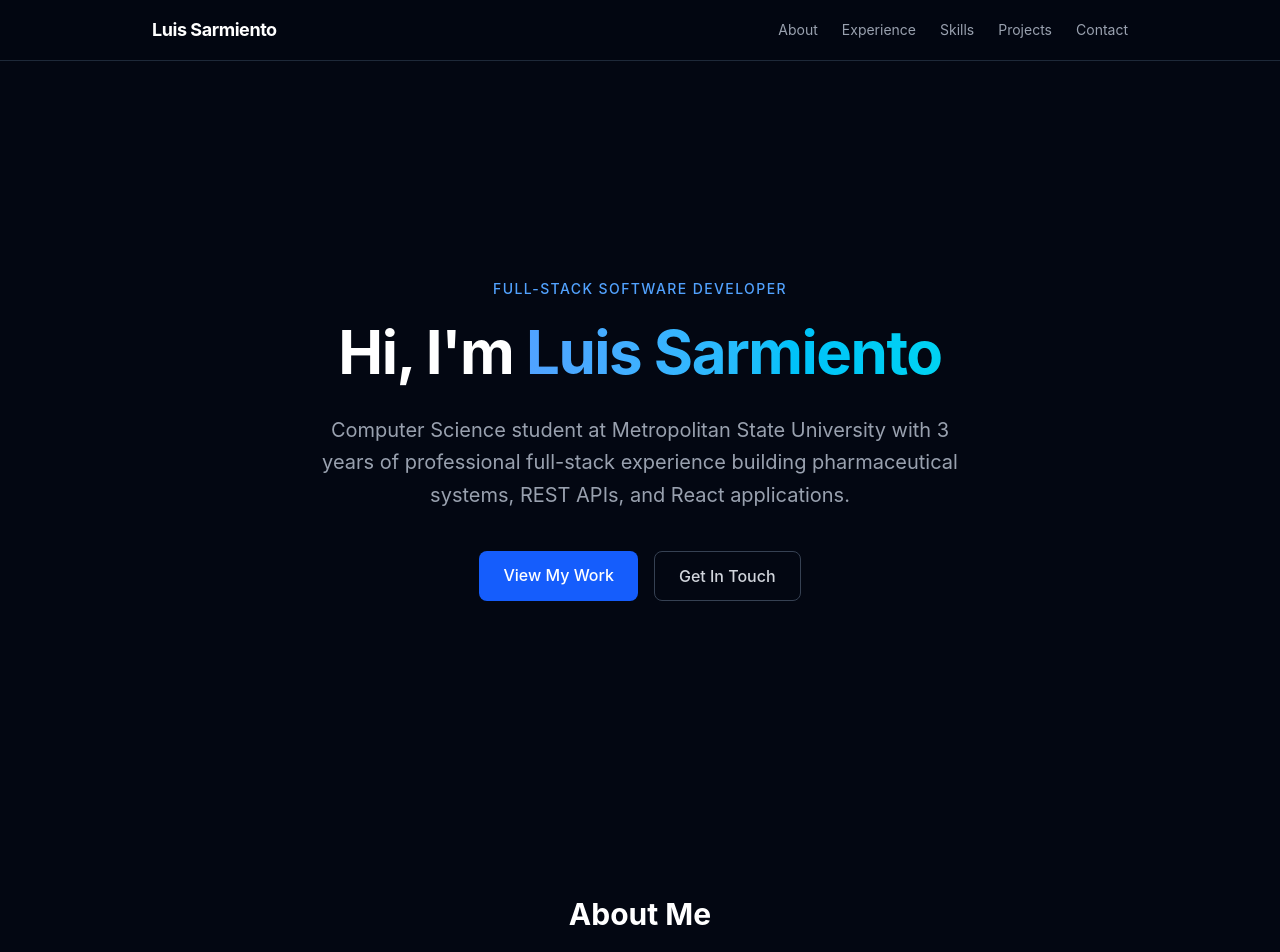
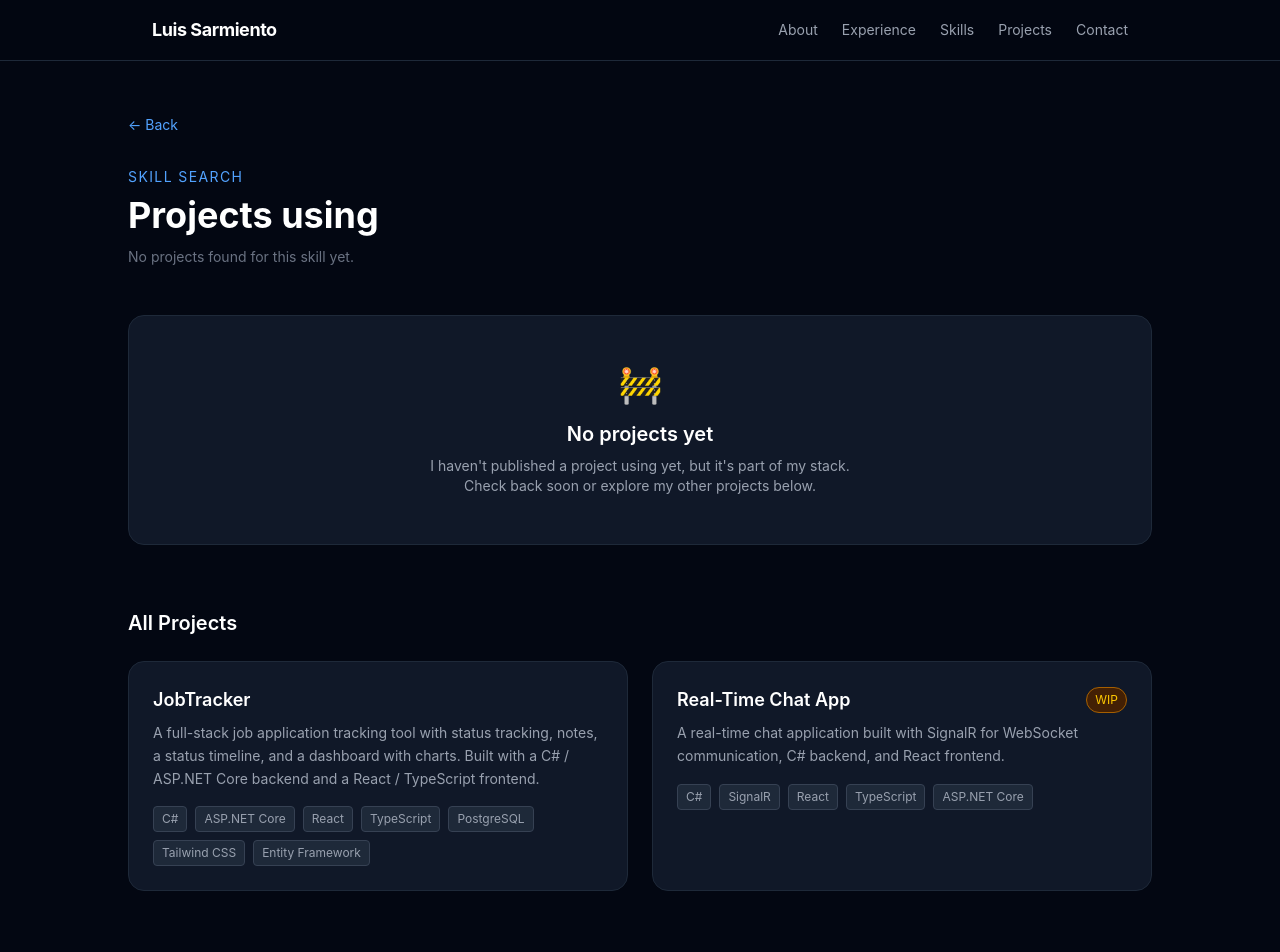
Before and after one commit to lsarm38/portfolio, a React app: page /projects in a window 1280 px wide. Shown: the top 952 px of the page. Built offline with nearby package versions, Linux system fonts and the light colour scheme; the HTML template or start-up script is replaced by a standard one.

Commit message:
feat: add skill-based project search with WIP state

```diff
--- a/src/App.tsx
+++ b/src/App.tsx
@@ -1,3 +1,4 @@
+import { Routes, Route } from "react-router-dom";
 import Navbar from "./components/Navbar";
 import Hero from "./components/Hero";
 import About from "./components/About";
@@ -5,17 +6,29 @@ import Experience from "./components/Experience";
 import Skills from "./components/Skills";
 import Projects from "./components/Projects";
 import Contact from "./components/Contact";
+import ProjectSearch from "./pages/ProjectSearch";
 
-function App() {
+function Home() {
   return (
-    <div className="bg-gray-950 text-white min-h-screen">
-      <Navbar />
+    <>
       <Hero />
       <About />
       <Experience />
       <Skills />
       <Projects />
       <Contact />
+    </>
+  );
+}
+
+function App() {
+  return (
+    <div className="bg-gray-950 text-white min-h-screen">
+      <Navbar />
+      <Routes>
+        <Route path="/" element={<Home />} />
+        <Route path="/projects" element={<ProjectSearch />} />
+      </Routes>
     </div>
   );
 }
--- a/src/components/Projects.tsx
+++ b/src/components/Projects.tsx
@@ -1,32 +1,9 @@
-const projects = [
-  {
-    title: "JobTracker",
-    description:
-      "A full-stack job application tracking tool with status tracking, notes, a status timeline, and a dashboard with charts. Built with a C# / ASP.NET Core backend and a React / TypeScript frontend.",
-    stack: [
-      "C#",
-      "ASP.NET Core",
-      "React",
-      "TypeScript",
-      "PostgreSQL",
-      "Tailwind CSS",
-    ],
-    demo: "https://job-tracker-rose-psi.vercel.app",
-    github: "https://github.com/lsarm38/JobTracker",
-    live: true,
-  },
-  {
-    title: "Real-Time Chat App",
-    description:
-      "A real-time chat application built with SignalR for WebSocket communication, C# backend, and React frontend. Coming soon.",
-    stack: ["C#", "SignalR", "React", "TypeScript"],
-    demo: "",
-    github: "",
-    live: false,
-  },
-];
+import { useNavigate } from "react-router-dom";
+import { projects } from "../data/projects";
 
 export default function Projects() {
+  const navigate = useNavigate();
+
   return (
     <section id="projects" className="py-24 px-6 bg-gray-900/50">
       <div className="max-w-5xl mx-auto">
@@ -42,9 +19,14 @@ export default function Projects() {
                   <h3 className="text-lg font-semibold text-white">
                     {project.title}
                   </h3>
-                  {project.live && (
+                  {project.live && !project.wip && (
                     <span className="text-xs px-2 py-1 rounded-full bg-green-950 border border-green-700 text-green-400">
                       Live
+                    </span>
+                  )}
+                  {project.wip && (
+                    <span className="text-xs px-2 py-1 rounded-full bg-yellow-950 border border-yellow-700 text-yellow-400">
+                      WIP
                     </span>
                   )}
                 </div>
@@ -53,12 +35,15 @@ export default function Projects() {
                 </p>
                 <div className="flex flex-wrap gap-2 mb-6">
                   {project.stack.map((tech) => (
-                    <span
+                    <button
                       key={tech}
-                      className="px-2 py-1 bg-gray-800 border border-gray-700 rounded text-xs text-gray-400"
+                      onClick={() =>
+                        navigate(`/projects?skill=${encodeURIComponent(tech)}`)
+                      }
+                      className="px-2 py-1 bg-gray-800 border border-gray-700 hover:border-blue-500 hover:text-blue-400 rounded text-xs text-gray-400 transition-colors cursor-pointer"
                     >
                       {tech}
-                    </span>
+                    </button>
                   ))}
                 </div>
               </div>
@@ -83,7 +68,7 @@ export default function Projects() {
                     GitHub
                   </a>
                 )}
-                {!project.live && (
+                {project.wip && (
                   <span className="flex-1 text-center px-4 py-2 border border-gray-800 text-gray-600 text-sm font-medium rounded-lg">
                     Coming Soon
                   </span>
--- a/src/components/Skills.tsx
+++ b/src/components/Skills.tsx
@@ -1,3 +1,5 @@
+import { useNavigate } from "react-router-dom";
+
 const skillGroups = [
   {
     category: "Languages",
@@ -9,7 +11,7 @@ const skillGroups = [
   },
   {
     category: "Backend",
-    skills: ["ASP.NET Core", "Entity Framework Core", "REST APIs"],
+    skills: ["ASP.NET Core", "Entity Framework", "REST APIs"],
   },
   {
     category: "Data & Cloud",
@@ -29,6 +31,8 @@ const skillGroups = [
 ];
 
 export default function Skills() {
+  const navigate = useNavigate();
+
   return (
     <section id="skills" className="py-24 px-6">
       <div className="max-w-5xl mx-auto">
@@ -44,12 +48,15 @@ export default function Skills() {
               </h3>
               <div className="flex flex-wrap gap-2">
                 {group.skills.map((skill) => (
-                  <span
+                  <button
                     key={skill}
-                    className="px-3 py-1.5 bg-gray-800 border border-gray-700 rounded-lg text-sm text-gray-300"
+                    onClick={() =>
+                      navigate(`/projects?skill=${encodeURIComponent(skill)}`)
+                    }
+                    className="px-3 py-1.5 bg-gray-800 border border-gray-700 hover:border-blue-500 hover:text-blue-400 rounded-lg text-sm text-gray-300 transition-colors cursor-pointer"
                   >
                     {skill}
-                  </span>
+                  </button>
                 ))}
               </div>
             </div>
--- /dev/null
+++ b/src/data/projects.ts
@@ -0,0 +1,44 @@
+export interface Project {
+  title: string;
+  description: string;
+  stack: string[];
+  demo: string;
+  github: string;
+  live: boolean;
+  wip: boolean;
+}
+
+export const projects: Project[] = [
+  {
+    title: "JobTracker",
+    description:
+      "A full-stack job application tracking tool with status tracking, notes, a status timeline, and a dashboard with charts. Built with a C# / ASP.NET Core backend and a React / TypeScript frontend.",
+    stack: [
+      "C#",
+      "ASP.NET Core",
+      "React",
+      "TypeScript",
+      "PostgreSQL",
+      "Tailwind CSS",
+      "Entity Framework",
+    ],
+    demo: "https://job-tracker-rose-psi.vercel.app",
+    github: "https://github.com/lsarm38/JobTracker",
+    live: true,
+    wip: false,
+  },
+  {
+    title: "Real-Time Chat App",
+    description:
+      "A real-time chat application built with SignalR for WebSocket communication, C# backend, and React frontend.",
+    stack: ["C#", "SignalR", "React", "TypeScript", "ASP.NET Core"],
+    demo: "",
+    github: "",
+    live: false,
+    wip: true,
+  },
+];
+
+export const allSkills = Array.from(
+  new Set(projects.flatMap((p) => p.stack)),
+).sort();
--- a/src/main.tsx
+++ b/src/main.tsx
@@ -1,10 +1,13 @@
 import { StrictMode } from "react";
 import { createRoot } from "react-dom/client";
+import { BrowserRouter } from "react-router-dom";
 import "./index.css";
 import App from "./App.tsx";
 
 createRoot(document.getElementById("root")!).render(
   <StrictMode>
-    <App />
+    <BrowserRouter>
+      <App />
+    </BrowserRouter>
   </StrictMode>,
 );
--- /dev/null
+++ b/src/pages/ProjectSearch.tsx
@@ -0,0 +1,181 @@
+import { useSearchParams, useNavigate } from "react-router-dom";
+import { projects } from "../data/projects";
+
+export default function ProjectSearch() {
+  const [searchParams] = useSearchParams();
+  const navigate = useNavigate();
+  const skill = searchParams.get("skill") ?? "";
+
+  const matched = projects.filter((p) =>
+    p.stack.some((s) => s.toLowerCase() === skill.toLowerCase()),
+  );
+
+  return (
+    <div className="min-h-screen pt-28 pb-24 px-6">
+      <div className="max-w-5xl mx-auto">
+        {/* Header */}
+        <button
+          onClick={() => navigate(-1)}
+          className="text-sm text-blue-400 hover:text-blue-300 mb-8 inline-block transition-colors"
+        >
+          ← Back
+        </button>
+
+        <div className="mb-12">
+          <p className="text-blue-400 text-sm uppercase tracking-widest mb-2">
+            Skill Search
+          </p>
+          <h1 className="text-4xl font-bold">
+            Projects using{" "}
+            <span className="text-transparent bg-clip-text bg-gradient-to-r from-blue-400 to-cyan-400">
+              {skill}
+            </span>
+          </h1>
+          <p className="text-gray-500 mt-3 text-sm">
+            {matched.length === 0
+              ? "No projects found for this skill yet."
+              : `${matched.length} project${matched.length > 1 ? "s" : ""} found`}
+          </p>
+        </div>
+
+        {/* Results */}
+        {matched.length > 0 ? (
+          <div className="grid md:grid-cols-2 gap-6 mb-16">
+            {matched.map((project) => (
+              <div
+                key={project.title}
+                className="bg-gray-900 border border-gray-800 rounded-2xl p-6 flex flex-col justify-between"
+              >
+                <div>
+                  <div className="flex items-center justify-between mb-3">
+                    <h3 className="text-lg font-semibold text-white">
+                      {project.title}
+                    </h3>
+                    {project.live && !project.wip && (
+                      <span className="text-xs px-2 py-1 rounded-full bg-green-950 border border-green-700 text-green-400">
+                        Live
+                      </span>
+                    )}
+                    {project.wip && (
+                      <span className="text-xs px-2 py-1 rounded-full bg-yellow-950 border border-yellow-700 text-yellow-400">
+                        WIP
+                      </span>
+                    )}
+                  </div>
+                  <p className="text-gray-400 text-sm leading-relaxed mb-4">
+                    {project.description}
+                  </p>
+                  <div className="flex flex-wrap gap-2 mb-6">
+                    {project.stack.map((tech) => (
+                      <button
+                        key={tech}
+                        onClick={() =>
+                          navigate(
+                            `/projects?skill=${encodeURIComponent(tech)}`,
+                          )
+                        }
+                        className={`px-2 py-1 rounded text-xs border transition-colors cursor-pointer ${
+                          tech.toLowerCase() === skill.toLowerCase()
+                            ? "bg-blue-950 border-blue-500 text-blue-400"
+                            : "bg-gray-800 border-gray-700 hover:border-blue-500 hover:text-blue-400 text-gray-400"
+                        }`}
+                      >
+                        {tech}
+                      </button>
+                    ))}
+                  </div>
+                </div>
+                <div className="flex gap-3">
+                  {project.demo && (
+                    <a
+                      href={project.demo}
+                      target="_blank"
+                      rel="noopener noreferrer"
+                      className="flex-1 text-center px-4 py-2 bg-blue-600 hover:bg-blue-500 text-white text-sm font-medium rounded-lg transition-colors"
+                    >
+                      Live Demo
+                    </a>
+                  )}
+                  {project.github && (
+                    <a
+                      href={project.github}
+                      target="_blank"
+                      rel="noopener noreferrer"
+                      className="flex-1 text-center px-4 py-2 border border-gray-700 hover:border-gray-500 text-gray-300 hover:text-white text-sm font-medium rounded-lg transition-colors"
+                    >
+                      GitHub
+                    </a>
+                  )}
+                  {project.wip && (
+                    <span className="flex-1 text-center px-4 py-2 border border-gray-800 text-gray-600 text-sm font-medium rounded-lg">
+                      Coming Soon
+                    </span>
+                  )}
+                </div>
+              </div>
+            ))}
+          </div>
+        ) : (
+          /* No results / WIP state */
+          <div className="bg-gray-900 border border-gray-800 rounded-2xl p-12 text-center mb-16">
+            <p className="text-4xl mb-4">🚧</p>
+            <h2 className="text-xl font-semibold text-white mb-2">
+              No projects yet
+            </h2>
+            <p className="text-gray-400 text-sm max-w-md mx-auto">
+              I haven't published a project using{" "}
+              <span className="text-blue-400">{skill}</span> yet, but it's part
+              of my stack. Check back soon or explore my other projects below.
+            </p>
+          </div>
+        )}
+
+        {/* All projects fallback */}
+        {matched.length === 0 && (
+          <div>
+            <h2 className="text-xl font-semibold text-white mb-6">
+              All Projects
+            </h2>
+            <div className="grid md:grid-cols-2 gap-6">
+              {projects.map((project) => (
+                <div
+                  key={project.title}
+                  className="bg-gray-900 border border-gray-800 rounded-2xl p-6"
+                >
+                  <div className="flex items-center justify-between mb-2">
+                    <h3 className="text-lg font-semibold text-white">
+                      {project.title}
+                    </h3>
+                    {project.wip && (
+                      <span className="text-xs px-2 py-1 rounded-full bg-yellow-950 border border-yellow-700 text-yellow-400">
+                        WIP
+                      </span>
+                    )}
+                  </div>
+                  <p className="text-gray-400 text-sm leading-relaxed mb-4">
+                    {project.description}
+                  </p>
+                  <div className="flex flex-wrap gap-2">
+                    {project.stack.map((tech) => (
+                      <button
+                        key={tech}
+                        onClick={() =>
+                          navigate(
+                            `/projects?skill=${encodeURIComponent(tech)}`,
+                          )
+                        }
+                        className="px-2 py-1 bg-gray-800 border border-gray-700 hover:border-blue-500 hover:text-blue-400 rounded text-xs text-gray-400 transition-colors cursor-pointer"
+                      >
+                        {tech}
+                      </button>
+                    ))}
+                  </div>
+                </div>
+              ))}
+            </div>
+          </div>
+        )}
+      </div>
+    </div>
+  );
+}
```
